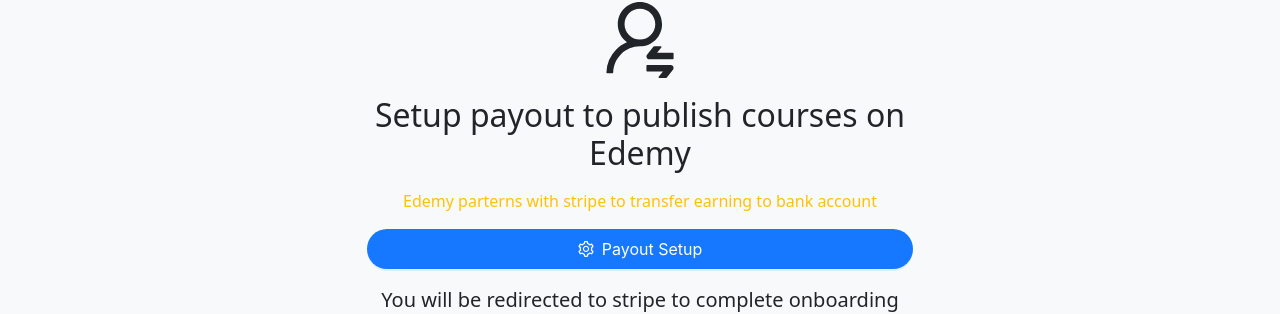
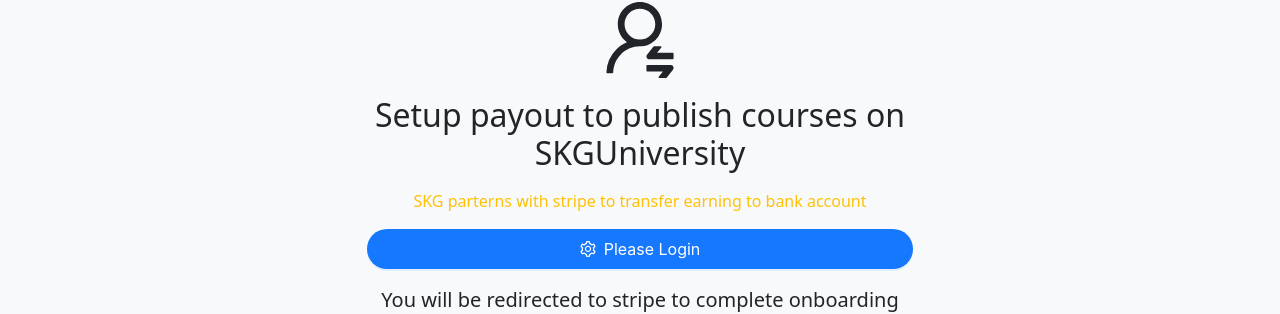
Before and after one commit to swatantragoswami09/Edemy-client, a Next.js app: page /user/become-instructor in a window 1280 px wide. Shown: the part 275-589 px from the top of the page. Built offline with nearby package versions, Linux system fonts and the light colour scheme; no server answers.

Commit message:
added few change

```diff
--- a/package.json
+++ b/package.json
@@ -14,6 +14,7 @@
   "dependencies": {
     "@ant-design/icons": "^5.2.6",
     "@emotion/styled": "^11.11.0",
+    "@misonou/react-dom-client": "^1.1.1",
     "@stripe/stripe-js": "^1.53.0",
     "antd": "^5.8.4",
     "axios": "^1.4.0",
--- a/pages/_app.js
+++ b/pages/_app.js
@@ -6,9 +6,25 @@
 import "react-toastify/dist/ReactToastify.css";
 import { Provider } from "../context";
 import DarkModeProvider from "../context/DarkModeContext";
+import Head from 'next/head'
 
 function MyApp({ Component, pageProps }) {
   return (
+    <>
+      <Head>
+        <script strategy="afterInteractive" src="https://www.googletagmanager.com/gtag/js?id=G-4D0ZB4C2ZH" />
+        <script id="google-analytics" strategy="afterInteractive" >
+          {
+            `
+          window.dataLayer = window.dataLayer || [];
+          function gtag(){dataLayer.push(arguments);}
+          gtag('js', new Date());
+          gtag('config', 'G-4D0ZB4C2ZH')
+          `
+          }
+
+        </script>
+      </Head>
       <DarkModeProvider>
         <Provider>
           <ToastContainer position="top-center" />
@@ -16,6 +32,7 @@
           <Component {...pageProps} />
         </Provider>
       </DarkModeProvider>
+    </>
   );
 }
 
--- a/pages/user/become-instructor.js
+++ b/pages/user/become-instructor.js
@@ -29,6 +29,7 @@
         window.location.href = res.data;
       })
       .catch((error) => {
+        toast("Please login First.");
         console.log(error.response.status);
         toast("Stripe onboarding failed. Try again.");
         setLoading(false);
@@ -42,15 +43,14 @@
       <div className="container">
         <div className="row">
           <div
-            className={` col-md-6 offset-md-3 text-center ${
-              isDarkMode ? "bg-dark" : "bg-light"
-            }   ${isDarkMode ? "text-light" : "text-dark"}`}
+            className={` col-md-6 offset-md-3 text-center ${isDarkMode ? "bg-dark" : "bg-light"
+              }   ${isDarkMode ? "text-light" : "text-dark"}`}
           >
             <UserSwitchOutlined className="display-1 pb-3" />
             <br />
-            <h2>Setup payout to publish courses on Edemy</h2>
+            <h2>Setup payout to publish courses on SKGUniversity</h2>
             <p className="text-warning">
-              Edemy parterns with stripe to transfer earning to bank account
+              SKG parterns with stripe to transfer earning to bank account
             </p>
             {/* show button */}
             <Button
@@ -66,7 +66,7 @@
                 loading
               }
             >
-              {loading ? "Processing" : "Payout Setup"}
+              {loading ? "Processing" : user ? "Payout Setup" : "Please Login"}
             </Button>
             <p className="lead">
               You will be redirected to stripe to complete onboarding precess
```
Also changed, not shown: pages/index.js (+5 -7 lines), 1 other file (tests, documents, lock files or other folders). Lines whose indentation alone changed are shown as unchanged.
